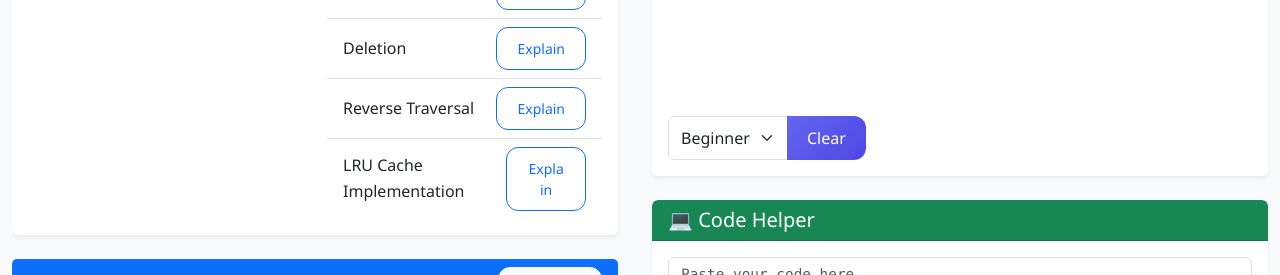
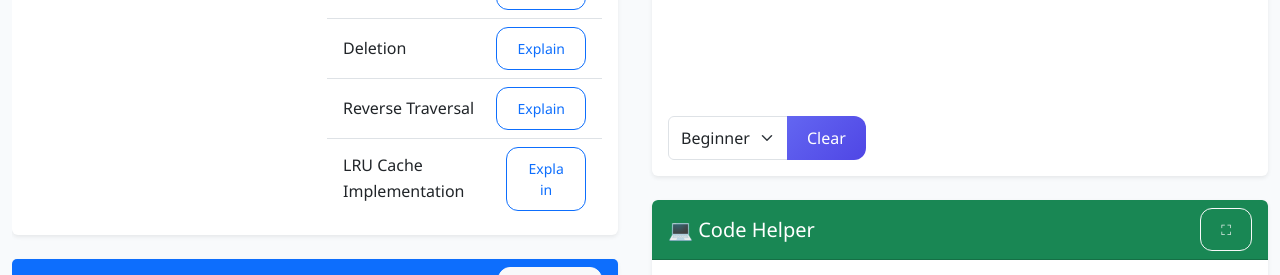
Before and after one commit to Singh0622/ALGOPro, a Flask app: page /topic/linked-lists in a window 1280 px wide. Shown: the part 1026-1301 px from the top of the page. Run offline with Flask 3, Linux system fonts and the light colour scheme; some libraries are stand-ins or nearby versions.

Commit message:
Update topic.html

```diff
--- a/templates/topic.html
+++ b/templates/topic.html
@@ -90,8 +90,11 @@
 
                 <!-- Code Helper - Bottom Half -->
                 <div class="card border-0 shadow-sm" id="code-helper-card">
-                    <div class="card-header bg-success text-white">
+                    <div class="card-header bg-success text-white d-flex justify-content-between align-items-center">
                         <h5 class="mb-0">💻 Code Helper</h5>
+                            <button class="btn btn-sm btn-outline-light" onclick="toggleCodeFullscreen()" title="Toggle Full Screen">
+                                <span id="code-fullscreen-icon">⛶</span>
+                            </button>
                     </div>
                     <div class="card-body">
                         <textarea class="form-control mb-2" id="code-input" rows="6" placeholder="Paste your code here..."></textarea>
```
